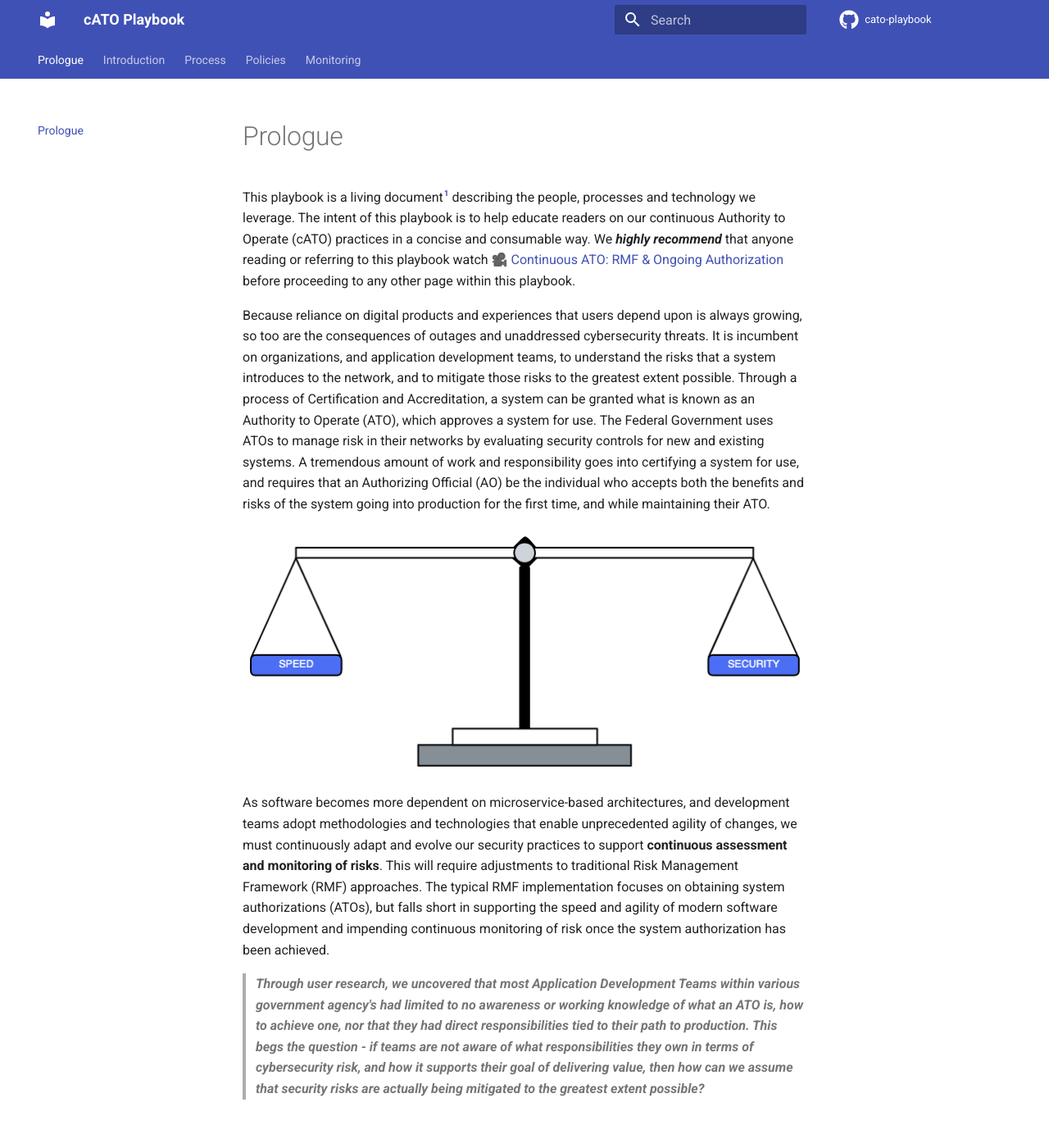
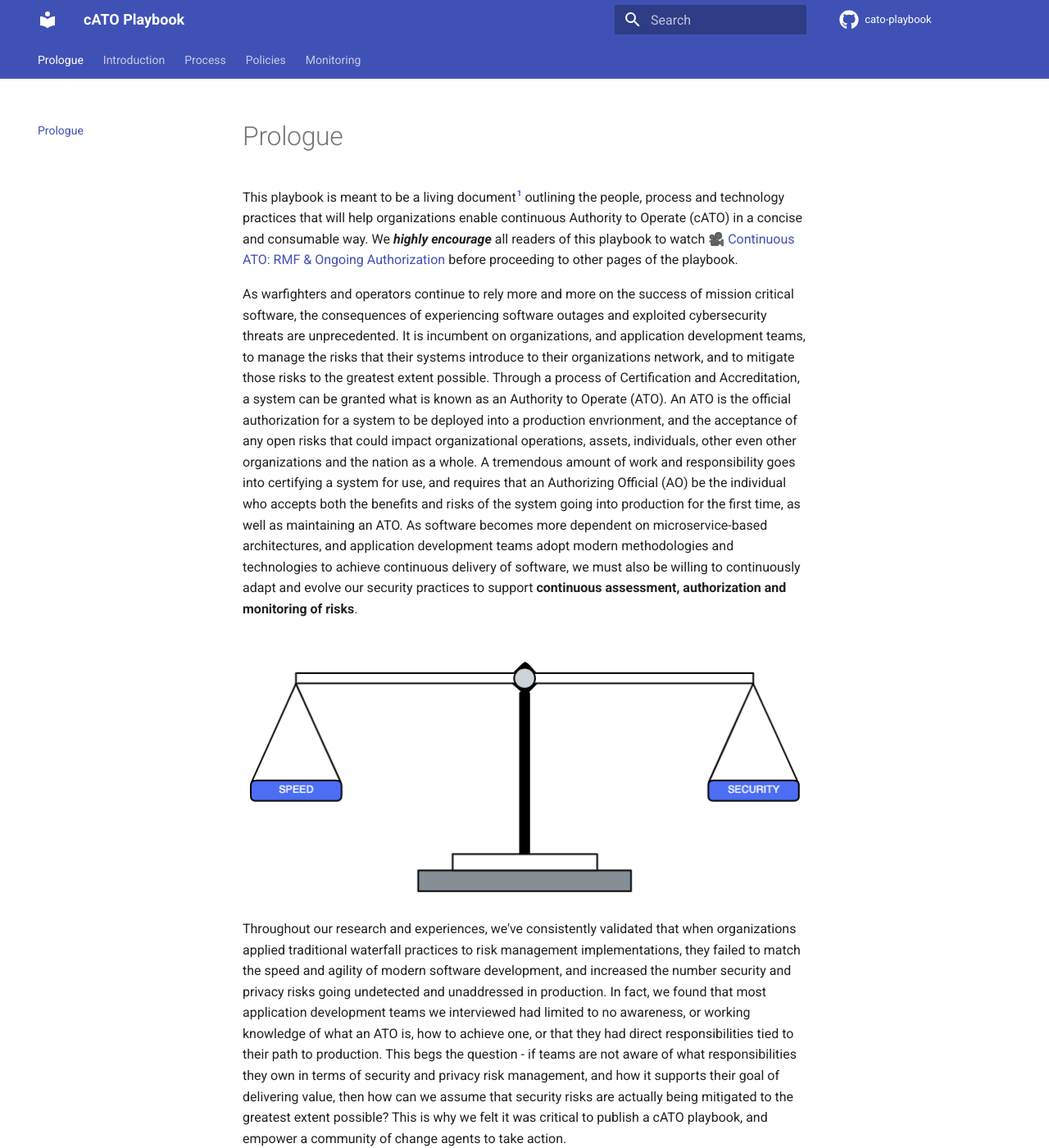
Before and after one commit to rise8-us/cato-playbook, an MkDocs documentation site: the page built from docs/index.md, in a window 1280 px wide and 1400 px high. Shown: the whole window at 82% size. Built offline with MkDocs 1.6.1 and Material for MkDocs 9.7.7, drawn with Linux system fonts in a browser that asks for light colours; comment, search, counter and statistics services are not loaded; some of the changed text lies outside the part shown.

Commit message:
Update index.md

```diff
--- a/docs/index.md
+++ b/docs/index.md
@@ -1,15 +1,14 @@
 # Prologue
 
-This playbook is a living document[^1] describing the people, processes and technology we leverage. The intent of this playbook is to help educate readers on our continuous Authority to Operate (cATO) practices in a concise and consumable way. We ***highly recommend*** that anyone reading or referring to this playbook watch 🎥 [Continuous ATO: RMF & Ongoing Authorization](https://www.youtube.com/watch?v=k4lO3-9kIM0) before proceeding to any other page within this playbook.
+This playbook is meant to be a living document[^1] outlining the people, process and technology practices that will help organizations enable continuous Authority to Operate (cATO) in a concise and consumable way. We ***highly encourage*** all readers of this playbook to watch 🎥 [Continuous ATO: RMF & Ongoing Authorization](https://www.youtube.com/watch?v=k4lO3-9kIM0) before proceeding to other pages of the playbook.
 <br/>
 
-Because reliance on digital products and experiences that users depend upon is always growing, so too are the consequences of outages and unaddressed cybersecurity threats. It is incumbent on organizations, and application development teams, to understand the risks that a system introduces to the network, and to mitigate those risks to the greatest extent possible. Through a process of Certification and Accreditation, a system can be granted what is known as an Authority to Operate (ATO), which approves a system for use. The Federal Government uses ATOs to manage risk in their networks by evaluating security controls for new and existing systems. A tremendous amount of work and responsibility goes into certifying a system for use, and requires that an Authorizing Official (AO) be the individual who accepts both the benefits and risks of the system going into production for the first time, and while maintaining their ATO.
+As warfighters and operators continue to rely more and more on the success of mission critical software, the consequences of experiencing software outages and exploited  cybersecurity threats are unprecedented. It is incumbent on organizations, and application development teams, to manage the risks that their systems introduce to their organizations network, and to mitigate those risks to the greatest extent possible. Through a process of Certification and Accreditation, a system can be granted what is known as an Authority to Operate (ATO). An ATO is the official authorization for a system to be deployed into a production envrionment, and the acceptance of any open risks that could impact organizational operations, assets, individuals, other even other organizations and the nation as a whole. A tremendous amount of work and responsibility goes into certifying a system for use, and requires that an Authorizing Official (AO) be the individual who accepts both the benefits and risks of the system going into production for the first time, as well as maintaining an ATO. As software becomes more dependent on microservice-based architectures, and application development teams adopt modern methodologies and technologies to achieve continuous delivery of software, we must also be willing to continuously adapt and evolve our security practices to support **continuous assessment, authorization and monitoring of risks**.
+<br/>
 
 ![This is an image](images/weightScale.png)
 
-As software becomes more dependent on microservice-based architectures, and development teams adopt methodologies and technologies that enable unprecedented agility of changes, we must continuously adapt and evolve our security practices to support **continuous assessment and monitoring of risks**. This will require adjustments to traditional Risk Management Framework (RMF) approaches. The typical RMF implementation focuses on obtaining system authorizations (ATOs), but falls short in supporting the speed and agility of modern software development and impending continuous monitoring of risk once the system authorization has been achieved.
+Throughout our research and experiences, we've consistently validated that when organizations applied traditional waterfall practices to risk management implementations, they failed to match the speed and agility of modern software development, and increased the number security and privacy risks going undetected and unaddressed in production. In fact, we found that most application development teams we interviewed had limited to no awareness, or working knowledge of what an ATO is, how to achieve one, or that they had direct responsibilities tied to their path to production. This begs the question - if teams are not aware of what responsibilities they own in terms of security and privacy risk management, and how it supports their goal of delivering value, then how can we assume that security risks are actually being mitigated to the greatest extent possible? This is why we felt it was critical to publish a cATO playbook, and empower a community of change agents to take action.
+<br/>
 
-> ***Through user research, we uncovered that most Application Development Teams within various government agency's had limited to no awareness or working knowledge of what an ATO is, how to achieve one, nor that they had direct responsibilities tied to their path to production. This begs the question - if teams are not aware of what responsibilities they own in terms of cybersecurity risk, and how it supports their goal of delivering value, then how can we assume that security risks are actually being mitigated to the greatest extent possible?***
-
-<br/>
-[^1]: We maintain the documentation so that it represents how we manage cybersecurity risks and threats.
+[^1]: We maintain the documentation so that it represents how we manage cybersecurity risks and threats, through lessons learned and outcomes.
```
